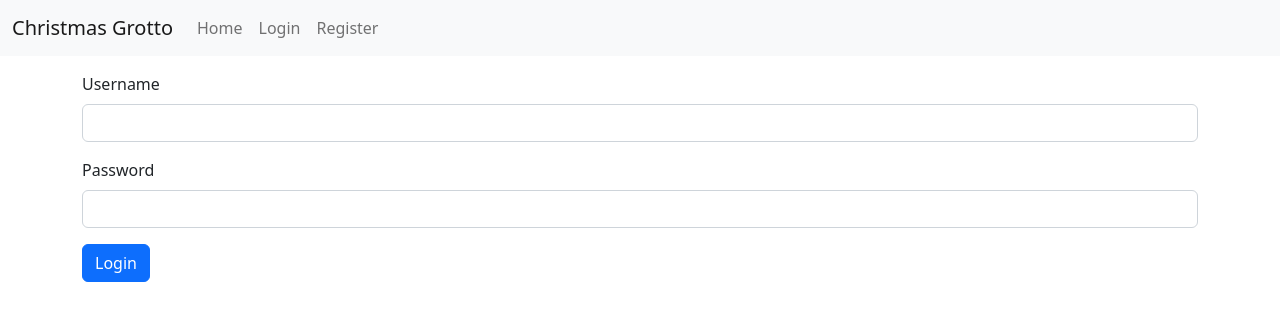
After one commit to cazibear/products-site, a Django app: page /products/login/ in a window 1280 px wide. The commit adds this page. Shown: the top 321 px of the page. Run offline with Django 4.2, Linux system fonts and the light colour scheme.

Commit message:
login and logout working now comments added and unused code removed

```diff
--- a/products/forms.py
+++ b/products/forms.py
@@ -2,6 +2,7 @@ from django import forms
 from .models import User
 
 class RegisterForm(forms.Form):
+	# form for users to create an account
 	username = forms.CharField(max_length=20, required=True)
 	password = forms.CharField(max_length=50, widget=forms.PasswordInput, required=True)
 	name = forms.CharField(max_length=100, required=False)
@@ -10,4 +11,16 @@ class RegisterForm(forms.Form):
 	def __init__(self, *args, **kwargs):
 		super(RegisterForm, self).__init__(*args, **kwargs)
 		for visible in self.visible_fields():
+			# giving the fields the bootstrap classes
 			visible.field.widget.attrs['class'] = 'form-control'
+
+class LoginForm(forms.Form):
+	# form for users to login
+	username = forms.CharField(max_length=20, required=True)
+	password = forms.CharField(max_length=50, widget=forms.PasswordInput, required=True)
+
+	def __init__(self, *args, **kwargs):
+		super(LoginForm, self).__init__(*args, **kwargs)
+		for visible in self.visible_fields():
+			# giving the fields the bootstrap classes
+			visible.field.widget.attrs['class'] = 'form-control'
--- a/products/models.py
+++ b/products/models.py
@@ -18,7 +18,7 @@ class Product(models.Model):
 
 class User(models.Model):
 	# the model for each user
-	username = models.CharField("What the user uses to login", max_length=20)
+	username = models.CharField("What the user uses to login", max_length=20, unique=True)
 	name = models.CharField("What the user chooses to go by", max_length=100)
 	password = models.CharField("The user's password", max_length=100)
 	email = models.EmailField("The user's email for order confirmations.")
--- a/products/templates/products/index.html
+++ b/products/templates/products/index.html
@@ -11,10 +11,10 @@
 <body>
 	{% include "products/navbar.html" %}
 	<div class="container">
-		{% if registered %}
+		{% if message %}
 			<div class="row mb-3">
-				<div class="alert alert-success alert-dismissible fade show" role="alert">
-					Registered successfully!
+				<div class="alert alert-primary alert-dismissible fade show" role="alert">
+					{{ message }}
 					<button type="button" class="btn-close" data-bs-dismiss="alert" aria-label="Close"></button>
 				</div>
 			</div>
--- /dev/null
+++ b/products/templates/products/login.html
@@ -0,0 +1,45 @@
+<!DOCTYPE html>
+<html lang="en">
+<head>
+	<meta charset="UTF-8">
+	<meta http-equiv="X-UA-Compatible" content="IE=edge">
+	<meta name="viewport" content="width=device-width, initial-scale=1.0">
+	<link href="https://cdn.jsdelivr.net/npm/bootstrap@5.2.2/dist/css/bootstrap.min.css" rel="stylesheet" integrity="sha384-Zenh87qX5JnK2Jl0vWa8Ck2rdkQ2Bzep5IDxbcnCeuOxjzrPF/et3URy9Bv1WTRi" crossorigin="anonymous">
+	<script src="https://cdn.jsdelivr.net/npm/bootstrap@5.2.2/dist/js/bootstrap.bundle.min.js" integrity="sha384-OERcA2EqjJCMA+/3y+gxIOqMEjwtxJY7qPCqsdltbNJuaOe923+mo//f6V8Qbsw3" crossorigin="anonymous"></script>
+	<title>Christmas Grotto</title>
+</head>
+<body>
+	{% include "products/navbar.html" %}
+	<div class="container">
+		<div class="row">
+			{% if user %}
+			<p>Would you like to log out?</p>
+			{% else %}
+			<form action="{% url "login" %}" method="post">
+				{% csrf_token %}
+				{{ form.non_field_errors }}
+				<div class="mb-3">
+					<label class="form-label" for="{{ form.username.id_for_label }}">Username</label>
+					{{ form.username }}
+					{{ form.username.errors }}
+				</div>
+				<div class="mb-3">
+					<label class="form-label" for="{{ form.password.id_for_label }}">Password</label>
+					{{ form.password }}
+					{{ form.password.errors }}
+				</div>
+				<button type="submit" class="btn btn-primary">Login</button>
+			</form>
+			{% endif %}
+		</div>
+
+		{% if error %}
+		<div class="row">
+			<div class="alert alert-warning alert-dismissible fade show" role="alert">
+				{{ error }}
+			</div>
+		</div>
+		{% endif %}
+	</div>
+</body>
+</html>
--- a/products/templates/products/navbar.html
+++ b/products/templates/products/navbar.html
@@ -4,9 +4,16 @@
 		<div class="collapse navbar-collapse">
 			<div class="navbar-nav">
 					<a href="{% url "index" %}" class="nav-link">Home</a>
+					{% if user %}
+					<a href="{% url "logout" %}" class="nav-link">Logout</a>
+					{% else %}
 					<a href="{% url "login" %}" class="nav-link">Login</a>
 					<a href="{% url "register" %}" class="nav-link">Register</a>
-			</div>
+					{% endif %}
+				</div>
+				{% if user %}
+				<span class="navbar-text">Welcome, {{ user }}</span>
+				{% endif %}
 		</div>
 	</div>
 </div>
--- a/products/urls.py
+++ b/products/urls.py
@@ -3,5 +3,8 @@ from . import views
 
 urlpatterns = [
 	path("", views.index, name="index"),
+	path("index.html", views.index, name="index"),
 	path("register/", views.register, name="register"),
+	path("login/", views.login, name="login"),
+	path("logout/", views.logout, name="logout"),
 ]
--- a/products/views.py
+++ b/products/views.py
@@ -1,13 +1,23 @@
-from django.shortcuts import render, HttpResponse
+from django.shortcuts import render, redirect
 from django.contrib.auth.hashers import make_password, check_password
 from .models import User, Product
-from .forms import RegisterForm
+from .forms import RegisterForm, LoginForm
 
-def index(request):
-	context = {"recent_products": Product.objects.order_by('-submitted')[:6]}
+
+def index(request, message=None):
+	""" the index, or homepage of the site """
+
+	context = {
+		"recent_products": Product.objects.order_by('-submitted')[:6],
+		"user": request.session.get("user"),
+		"message": request.GET.get("message")
+	} # what variables can be put into the templates
 	return render(request, "products/index.html", context)
 
+
 def register(request):
+	""" view for registering a user """
+
 	# if a post request, try to register a user
 	if request.method == "POST":
 		# create a form instance with the post data
@@ -24,11 +34,8 @@ def register(request):
 			new_user.save()
 
 			# then return the user to the index, showing it was successful
-			context = {
-				"registered": True,
-				"recent_products": Product.objects.order_by('-submitted')[:6]
-			}
-			return render(request, "products/index.html", context)
+			request.session["message"] = f"User {form.cleaned_data['username']} created successfully!"
+			return redirect(index)
 		else:
 			# if form fails, retry the form. this should put any errors in the form
 			return render(request, "products/register.html", {"form": form})
@@ -37,3 +44,49 @@ def register(request):
 		form = RegisterForm()
 
 	return render(request, "products/register.html", {"form": form})
+
+
+def login(request):
+	""" view to handle logging in or out """
+
+	if request.method == "POST":
+		# if a user is trying to login
+		form = LoginForm(request.POST) # get the form data
+		context = {"form": form}
+		if not form.is_valid():
+			# if form is invalid let user try again
+			render(request, "products/login.html", context)
+		else:
+			# process the data
+			try:
+				# get the user that matches the username
+				database_user = User.objects.get(username=form.cleaned_data["username"])
+				if not check_password(form.cleaned_data["password"], database_user.password):
+					# if password doesn't match
+					request.session["message"] = "Username and password do not match."
+				else:
+					# if their password entered into the form matches the database one, log them in
+					request.session["user"] = str(database_user)
+					# set the session variable "user" to their name then send them back to index
+					print("successful login")
+					return redirect(index)
+			except User.DoesNotExist:
+				# exception raised if the username doesn't exist
+				request.session["message"] = "No user by this username exists."
+
+			# if the login didn't succeed, try again
+			context["message"] = request.session.get("message")
+			return redirect(login)
+	else:
+		# create the form and let the user login, or logout
+		form = LoginForm()
+		context = {"form": form, "user": request.session.get("user")}
+		return render(request, "products/login.html", context)
+
+
+def logout(request):
+	""" view for logging the user out """
+
+	del request.session["user"] # remove the login variable, logging them out
+
+	return redirect(index)
```
Also changed, not shown: products/migrations/0003_initial_data.py, products/migrations/0005_unique_usernames.py (added).
